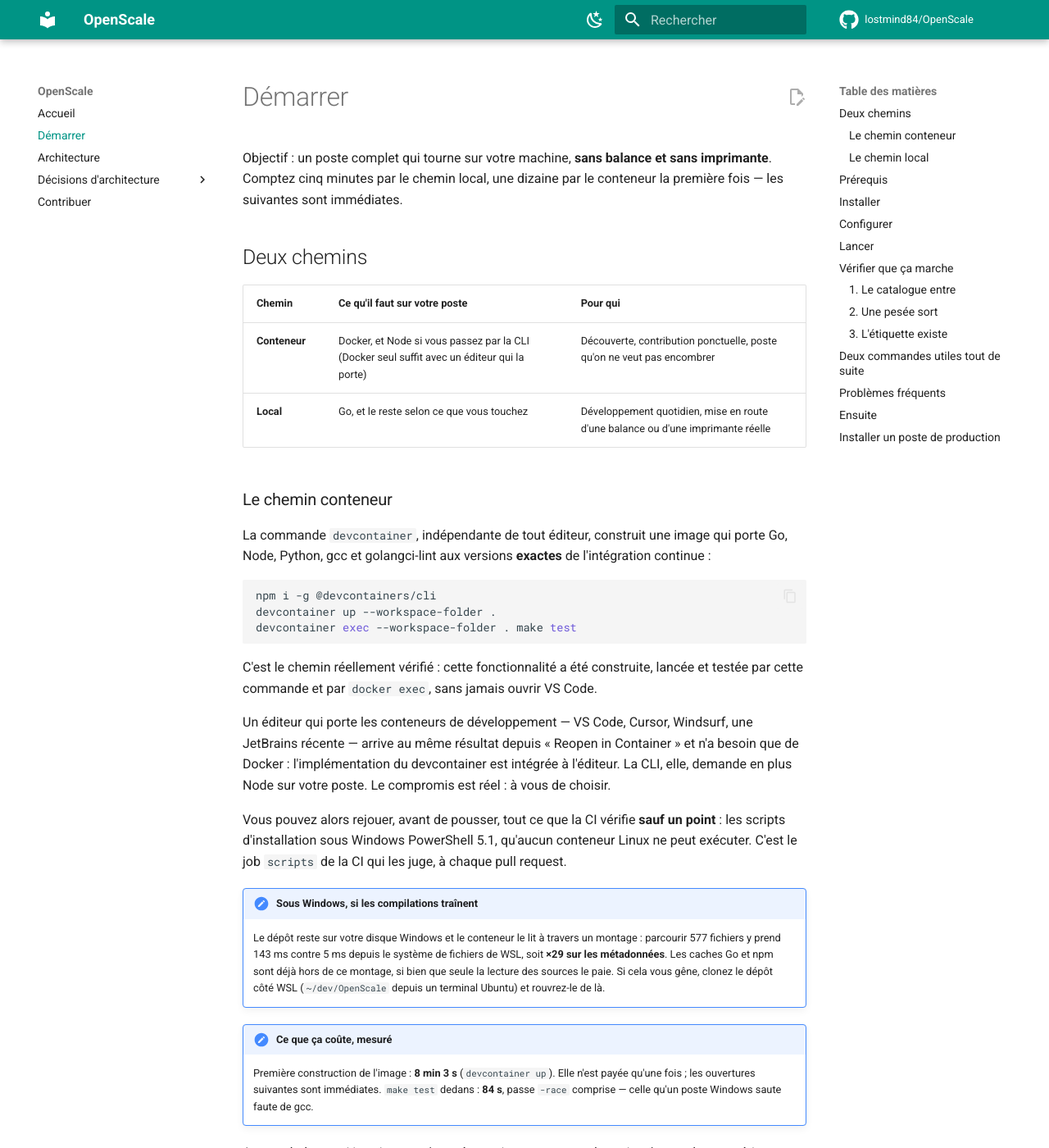
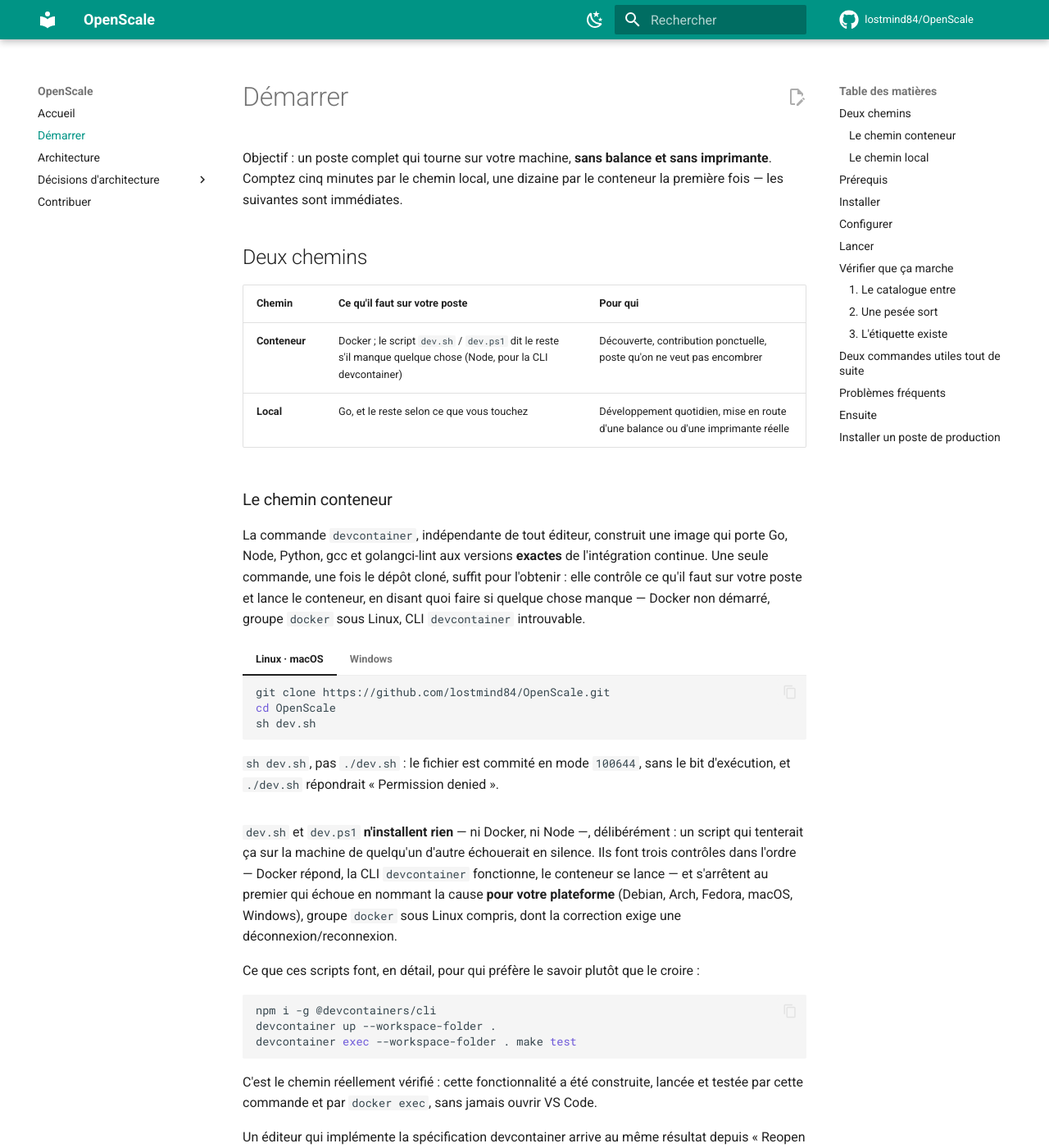
Before and after one commit to lostmind84/OpenScale, an MkDocs documentation site: the page built from handbook/getting-started.md, in a window 1280 px wide and 1400 px high. Shown: the whole window at 82% size. Built offline with MkDocs 1.6.1 and Material for MkDocs 9.7.7, drawn with Linux system fonts in a browser that asks for light colours; comment, search, counter and statistics services are not loaded; some of the changed text lies outside the part shown.

Commit message:
docs(demarrage): reboucher le chemin conteneur sur dev.sh/dev.ps1
Le chemin conteneur du guide de demarrage manquait le git clone, ne disait
rien de l'installation de Docker et laissait le contributeur Linux decouvrir
seul le blocage du groupe docker au premier lancement. Les scripts dev.sh
et dev.ps1 verifient et guident deja pour ca, plateforme par plateforme : la
page renvoie desormais vers ces deux commandes plutot que de dupliquer leurs
instructions, et garde le detail des commandes devcontainer pour qui prefere
le savoir plutot que le croire.

Adoucit aussi la revendication non verifiee sur les IDE JetBrains : seuls
VS Code et ses forks implementent la specification devcontainer avec
certitude.

````diff
--- a/handbook/getting-started.md
+++ b/handbook/getting-started.md
@@ -8,13 +8,44 @@ la première fois — les suivantes sont immédiates.
 
 | Chemin | Ce qu'il faut sur votre poste | Pour qui |
 |---|---|---|
-| **Conteneur** | Docker, et Node si vous passez par la CLI (Docker seul suffit avec un éditeur qui la porte) | Découverte, contribution ponctuelle, poste qu'on ne veut pas encombrer |
+| **Conteneur** | Docker ; le script `dev.sh` / `dev.ps1` dit le reste s'il manque quelque chose (Node, pour la CLI devcontainer) | Découverte, contribution ponctuelle, poste qu'on ne veut pas encombrer |
 | **Local** | Go, et le reste selon ce que vous touchez | Développement quotidien, mise en route d'une balance ou d'une imprimante réelle |
 
 ### Le chemin conteneur
 
 La commande `devcontainer`, indépendante de tout éditeur, construit une image qui porte Go,
-Node, Python, gcc et golangci-lint aux versions **exactes** de l'intégration continue :
+Node, Python, gcc et golangci-lint aux versions **exactes** de l'intégration continue. Une
+seule commande, une fois le dépôt cloné, suffit pour l'obtenir : elle contrôle ce qu'il faut
+sur votre poste et lance le conteneur, en disant quoi faire si quelque chose manque — Docker
+non démarré, groupe `docker` sous Linux, CLI `devcontainer` introuvable.
+
+=== "Linux · macOS"
+
+    ```bash
+    git clone https://github.com/lostmind84/OpenScale.git
+    cd OpenScale
+    sh dev.sh
+    ```
+
+    `sh dev.sh`, pas `./dev.sh` : le fichier est commité en mode `100644`, sans le bit
+    d'exécution, et `./dev.sh` répondrait « Permission denied ».
+
+=== "Windows"
+
+    ```powershell
+    git clone https://github.com/lostmind84/OpenScale.git
+    cd OpenScale
+    .\dev.ps1
+    ```
+
+`dev.sh` et `dev.ps1` **n'installent rien** — ni Docker, ni Node —, délibérément : un
+script qui tenterait ça sur la machine de quelqu'un d'autre échouerait en silence. Ils
+font trois contrôles dans l'ordre — Docker répond, la CLI `devcontainer` fonctionne, le
+conteneur se lance — et s'arrêtent au premier qui échoue en nommant la cause **pour votre
+plateforme** (Debian, Arch, Fedora, macOS, Windows), groupe `docker` sous Linux compris,
+dont la correction exige une déconnexion/reconnexion.
+
+Ce que ces scripts font, en détail, pour qui préfère le savoir plutôt que le croire :
 
 ```bash
 npm i -g @devcontainers/cli
@@ -25,10 +56,11 @@ devcontainer exec --workspace-folder . make test
 C'est le chemin réellement vérifié : cette fonctionnalité a été construite, lancée et
 testée par cette commande et par `docker exec`, sans jamais ouvrir VS Code.
 
-Un éditeur qui porte les conteneurs de développement — VS Code, Cursor, Windsurf, une
-JetBrains récente — arrive au même résultat depuis « Reopen in Container » et n'a besoin
-que de Docker : l'implémentation du devcontainer est intégrée à l'éditeur. La CLI, elle,
-demande en plus Node sur votre poste. Le compromis est réel : à vous de choisir.
+Un éditeur qui implémente la spécification devcontainer arrive au même résultat depuis
+« Reopen in Container » et n'a besoin que de Docker. VS Code et ses forks — Cursor,
+Windsurf — le font avec certitude ; d'autres éditeurs le revendiquent aussi, sans que ce
+dépôt l'ait vérifié. La CLI, elle, demande en plus Node sur votre poste. Le compromis est
+réel : à vous de choisir.
 
 Vous pouvez alors rejouer, avant de pousser, tout ce que la CI vérifie **sauf un point** :
 les scripts d'installation sous Windows PowerShell 5.1, qu'aucun conteneur Linux ne peut
````
